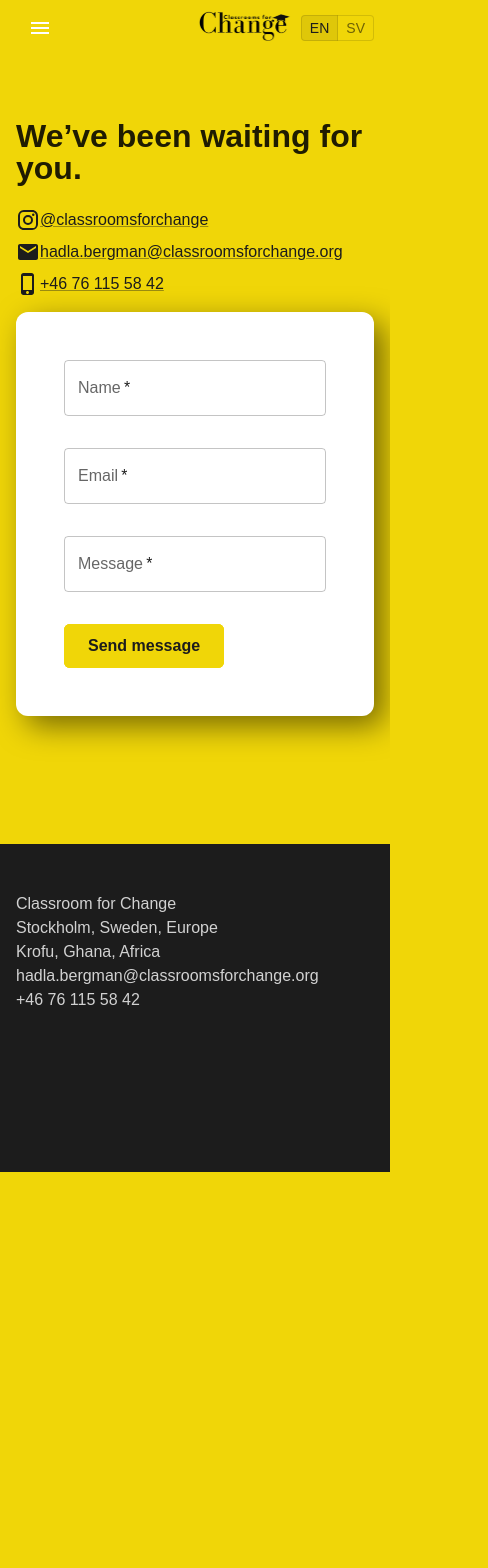
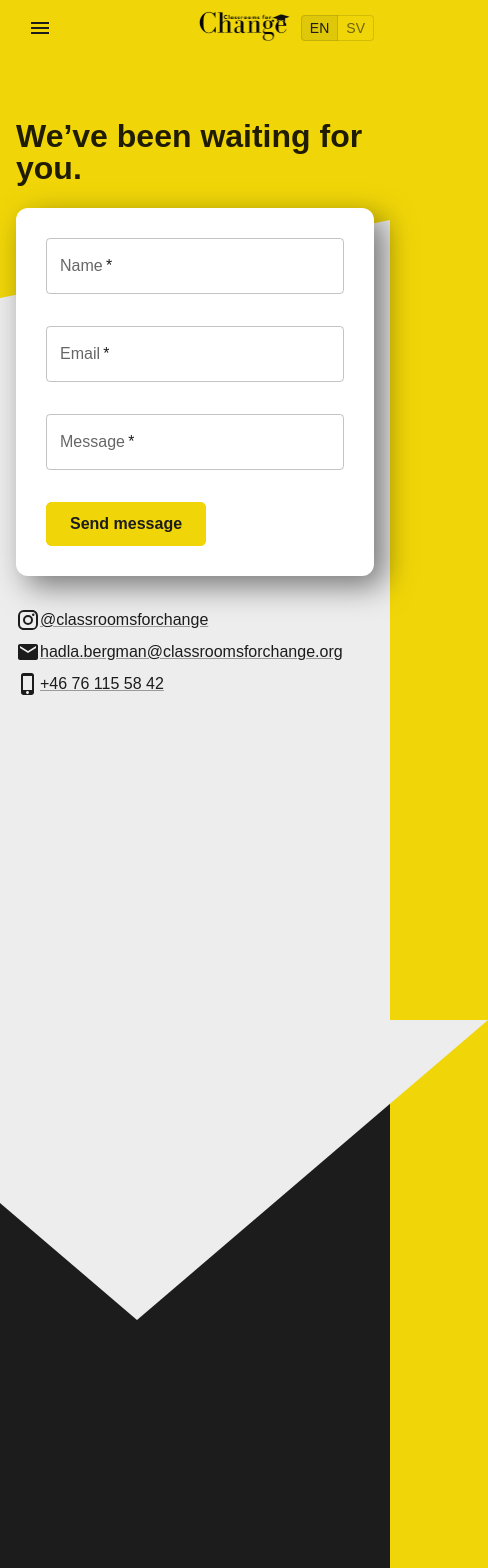
Before and after one commit to hadlabf/classrooms-for-change, a React (Create React App) app in the folder frontend/: page /contact in a window 390 px wide. Shown: the top 1568 px of the page, 488 px wide, since content can reach past the window. Before the commit the page ends 1172 px from the top, so only its background shows below. Built offline with nearby package versions, Linux system fonts and the light colour scheme; a web font is replaced by a local one.

Commit message:
feat: added background. Responsiveness.

```diff
--- a/frontend/src/App.css
+++ b/frontend/src/App.css
@@ -13,37 +13,16 @@ span.f3 {
   font-family: 'Permanent Marker', cursive;
 }
 
-.App-logo {
-  height: 40vmin;
-  pointer-events: none;
+.d-block-mobile {
+  display: none;
 }
-
-@media (prefers-reduced-motion: no-preference) {
-  .App-logo {
-    animation: App-logo-spin infinite 20s linear;
+@media only screen and (max-width: 800px) {
+  .d-block-mobile {
+    display: block;
   }
 }
-
-.App-header {
-  background-color: #282c34;
-  min-height: 100vh;
-  display: flex;
-  flex-direction: column;
-  align-items: center;
-  justify-content: center;
-  font-size: calc(10px + 2vmin);
-  color: white;
-}
-
-.App-link {
-  color: #61dafb;
-}
-
-@keyframes App-logo-spin {
-  from {
-    transform: rotate(0deg);
-  }
-  to {
-    transform: rotate(360deg);
+@media only screen and (max-width: 800px) {
+  .d-none-mobile {
+    display: none;
   }
 }
--- a/frontend/src/App.tsx
+++ b/frontend/src/App.tsx
@@ -1,10 +1,8 @@
-import React from "react";
 import { BrowserRouter as Router, Routes, Route } from "react-router-dom";
 import "./App.css";
 import "./App.scss";
 import { Navbar } from "./components/Navbar";
 import { useRoutes } from "./routes";
-import { Container } from "@mui/material";
 import { ThemeProvider } from "styled-components";
 import { ThemeConfig } from "./config/theme.config";
 import { Footer } from "./components/Footer";
@@ -31,7 +29,7 @@ function App() {
       familySecondary: "Permanent Marker, cursive",
       weight: {
         normal: 400,
-        boldSlim: 600,
+        boldSlim: 500,
         bold: 700,
       },
     },
@@ -46,7 +44,6 @@ function App() {
     <ThemeConfig>
       <ThemeProvider theme={theme}>
         <Router>
-          <Container maxWidth="xl" sx={{ minHeight: "100vh" }}>
           <Navbar />
           <Box mt={8}>
             <Routes>
@@ -55,7 +52,6 @@ function App() {
               ))}
             </Routes>
           </Box>
-          </Container>
           <Footer />
         </Router>
       </ThemeProvider>
--- a/frontend/src/components/Footer.tsx
+++ b/frontend/src/components/Footer.tsx
@@ -32,6 +32,7 @@ export const Footer = (): JSX.Element => {
 const FooterContariner = styled.footer`
   background-color: ${(props) => props.theme.colors.black} !important;
   color: ${(props) => props.theme.colors.grey08} !important;
+  margin-top: ${(props) => props.theme.spacer * 8}px;
   padding-top: ${(props) => props.theme.spacer * 8}px;
   padding-bottom: ${(props) => props.theme.spacer * 20}px;
 `;
--- a/frontend/src/components/Navbar.tsx
+++ b/frontend/src/components/Navbar.tsx
@@ -10,12 +10,14 @@ import {
   MenuItem,
   ToggleButton,
   ToggleButtonGroup,
+  Container,
 } from "@mui/material";
 import MenuIcon from "@mui/icons-material/Menu";
 import { useTranslation } from "react-i18next";
 import { Logo } from "./Logo";
 import { useNavbarRoutes } from "../routes";
 import { PrimaryLink } from "./Link";
+import { Text1 } from "./UI/Text";
 
 export const Navbar = (): JSX.Element => {
   const [anchorElNav, setAnchorElNav] = React.useState<null | HTMLElement>(null);
@@ -29,6 +31,7 @@ export const Navbar = (): JSX.Element => {
   };
 
   return (
+    <Container maxWidth="xl">
       <AppBar
         sx={{ backgroundColor: "transparent", boxShadow: "none !important" }}
         className="navbar-appbar"
@@ -56,6 +59,7 @@ export const Navbar = (): JSX.Element => {
           </Box>
         </Toolbar>
       </AppBar>
+    </Container>
   );
 };
 
@@ -104,7 +108,7 @@ const MobileNav = ({
         aria-controls="menu-appbar"
         aria-haspopup="true"
         onClick={handleOpenNavMenu}
-        color="inherit"
+        color="primary"
       >
         <MenuIcon />
       </IconButton>
@@ -129,7 +133,9 @@ const MobileNav = ({
         {useNavbarRoutes().map((route) => (
           <PrimaryLink to={route.to} key={route.to}>
             <MenuItem onClick={handleCloseNavMenu}>
-              <Typography textAlign="center">{route.text}</Typography>
+              <Text1 mb={0} color="primary" textAlign="center">
+                {route.text}
+              </Text1>
             </MenuItem>
           </PrimaryLink>
         ))}
--- a/frontend/src/components/UI/Common.tsx
+++ b/frontend/src/components/UI/Common.tsx
@@ -1,7 +1,8 @@
 import styled from "styled-components";
-import { Box, Button as ButtonUI } from "@mui/material";
+import { Box, Button as ButtonUI, Container } from "@mui/material";
 import Grid from "@mui/material/Unstable_Grid2";
 import { ReactNode } from "react";
+import { Size } from "../../config/theme.config";
 
 type ChildProp = {
   children: JSX.Element | ReactNode;
@@ -18,6 +19,22 @@ export const Col = styled.div<{
       props.py !== undefined ? props.py * props.theme.spacer : props.theme.spacer * 0}px
     ${(props) =>
       props.px !== undefined ? props.px * props.theme.spacer : props.theme.spacer * 0}px !important;
+  @media only screen and (max-width: ${Size.md}px) {
+    padding: ${(props) =>
+        props.py !== undefined ? (props.py / 2) * props.theme.spacer : props.theme.spacer * 0}px
+      ${(props) =>
+        props.px !== undefined
+          ? (props.px / 2) * props.theme.spacer
+          : props.theme.spacer * 0}px !important;
+  }
+  @media only screen and (max-width: ${Size.sm}px) {
+    padding: ${(props) =>
+        props.py !== undefined ? (props.py / 4) * props.theme.spacer : props.theme.spacer * 0}px
+      ${(props) =>
+        props.px !== undefined
+          ? (props.px / 4) * props.theme.spacer
+          : props.theme.spacer * 0}px !important;
+  }
 `;
 export const Row = styled.div<{ gap?: number }>`
   display: flex;
@@ -105,10 +122,18 @@ export const BuildingRequirements = ({ children }: ChildProp): JSX.Element => {
 type LayoutProp = {
   children: JSX.Element | ReactNode;
   direction?: "row" | "column";
+  background?: string;
 };
-
-export const Layout = ({ children, direction }: LayoutProp): JSX.Element => {
+export const Layout = ({ children, direction, background }: LayoutProp): JSX.Element => {
   return (
+    <Background>
+      <YellowBottom />
+      <Grey />
+      <GreyBottom />
+      <Black />
+      <BlackBottom />
+      {/* <Yellow /> */}
+      <Container maxWidth="xl" sx={{ minHeight: "100vh", position: "relative", zIndex: 10 }}>
         <Box
           display="flex"
           flexDirection={direction ? direction : "row"}
@@ -117,5 +142,76 @@ export const Layout = ({ children, direction }: LayoutProp): JSX.Element => {
         >
           {children}
         </Box>
+      </Container>
+    </Background>
   );
 };
+
+const Background = styled.div`
+  position: relative;
+`;
+export const BottomTriangle = styled.div`
+  z-index: 5;
+  position: absolute;
+  width: 0;
+  height: 0;
+  border-left: 50vw solid transparent;
+  border-right: 50vw solid transparent;
+`;
+export const YellowBottom = styled(BottomTriangle)`
+  top: 100px;
+  border-top: 20vw solid ${(props) => props.theme.colors.yellow};
+  border-left: none;
+  border-right: 100vw solid transparent;
+`;
+
+export const Grey = styled.div`
+  z-index: 2;
+  position: absolute;
+  width: 100vw;
+  background: ${(props) => props.theme.colors.grey};
+  height: 900px;
+  top: 100px;
+`;
+export const GreyBottom = styled(BottomTriangle)`
+  top: 900px;
+  left: -55vw;
+  border-top: 300px solid ${(props) => props.theme.colors.grey};
+  border-right: 90vw solid transparent;
+  border-left: 90vw solid transparent;
+`;
+
+export const Black = styled.div`
+  z-index: 3;
+  position: absolute;
+  width: 100vw;
+  background: ${(props) => props.theme.colors.black};
+  height: 600px;
+  top: 900px;
+`;
+export const BlackBottom = styled(BottomTriangle)`
+  top: 1500px;
+  left: -55vw;
+  border-top: 300px solid ${(props) => props.theme.colors.black};
+  border-right: 90vw solid transparent;
+  border-left: 90vw solid transparent;
+`;
+export const Yellow = styled.div`
+  z-index: 3;
+  width: 100vw;
+  background: ${(props) => props.theme.colors.yellow};
+  position: absolute;
+  height: 100vh;
+  top: 1100px;
+`;
+
+export const Fixed = styled.div`
+  width: 0;
+  height: 0;
+  position: absolute;
+  top: 100px;
+  left: 0;
+  z-index: 3;
+  border-right: 200px solid transparent;
+  border-top: 500px solid red;
+`;
--- a/frontend/src/pages/contact/Contact.tsx
+++ b/frontend/src/pages/contact/Contact.tsx
@@ -10,6 +10,8 @@ import IconInstagram from "@mui/icons-material/Instagram";
 import IconEmail from "@mui/icons-material/Markunread";
 import emailjs from "emailjs-com";
 import Swal from "sweetalert2";
+import styled from "styled-components";
+import { Size } from "../../config/theme.config";
 
 export const Contact = (): JSX.Element => {
   const { t } = useTranslation();
@@ -40,10 +42,15 @@ export const Contact = (): JSX.Element => {
   return (
     <Layout>
       <Box sx={{ flexGrow: 1 }}>
-        <Grid container spacing={2}>
-          <Grid xs={12} sm={6}>
-            <Title1 weight="bold">{t("pages.contact.title")}</Title1>
+        <Title1 sx={{ display: { xs: "block", md: "none" } }} weight="bold">
+          {t("pages.contact.title")}
+        </Title1>
+        <GridParent container spacing={2}>
+          <Grid xs={12} md={6}>
             <Stack gap={1}>
+              <Title1 sx={{ display: { xs: "none", md: "block" } }} weight="bold">
+                {t("pages.contact.title")}
+              </Title1>
               <Link href="https://www.instagram.com/classroomsforchange/" target="_blank">
                 <Box display="flex" flexDirection="row" alignItems="center">
                   <IconInstagram />
@@ -64,7 +71,7 @@ export const Contact = (): JSX.Element => {
               </Link>
             </Stack>
           </Grid>
-          <Grid xs={12} sm={6}>
+          <Grid xs={12} md={6} mb={2}>
             <Card>
               <Col py={3} px={3}>
                 <form id="contact-form" action="POST" onSubmit={handleOnSubmit}>
@@ -96,8 +103,14 @@ export const Contact = (): JSX.Element => {
               </Col>
             </Card>
           </Grid>
-        </Grid>
+        </GridParent>
       </Box>
     </Layout>
   );
 };
+
+const GridParent = styled(Grid)`
+  @media only screen and (max-width: ${Size.md}px) {
+    flex-direction: column-reverse !important;
+  }
+`;
--- a/frontend/src/pages/home/Home.tsx
+++ b/frontend/src/pages/home/Home.tsx
@@ -1,7 +1,7 @@
 import { Box, Stack } from "@mui/material";
 import { useTranslation } from "react-i18next";
 import { Text1, Title1, Title2, Title3, Title4 } from "../../components/UI/Text";
-import { Col, Card } from "../../components/UI/Common";
+import { Card, Layout } from "../../components/UI/Common";
 import Grid from "@mui/material/Unstable_Grid2";
 import AddCircleOutlineIcon from "@mui/icons-material/AddCircleOutline";
 import styled from "styled-components";
@@ -12,12 +12,14 @@ import { Link } from "react-router-dom";
 
 export const Home = (): JSX.Element => {
   return (
+    <Layout>
       <Stack gap={10}>
         <TopHeader />
         <WhoAreWe />
         <BuildingRequirements />
         <GetToKnow />
       </Stack>
+    </Layout>
   );
 };
 
@@ -66,7 +68,14 @@ const WhoAreWe = (): JSX.Element => {
       </Text1>
       <Container maxWidth="xl" sx={{ paddingInline: "0 !important" }}>
         <Card secondary>
-          <Box py={4} px={6} sx={{ flexGrow: 1 }}>
+          <Box
+            px={6}
+            sx={{
+              paddingBlock: { xs: 0.5, sm: 1, md: 2, lg: 4 },
+              paddingInline: { xs: 0.75, sm: 1.25, md: 2.5, lg: 6 },
+              flexGrow: 1,
+            }}
+          >
             <Grid container spacing={2}>
               <Grid xs={12}>
                 <Title3 weight="bold">{t("pages.home.whoAreWe.longTerm.title")}</Title3>
@@ -133,8 +142,10 @@ const BuildingRequirements = (): JSX.Element => {
           {[...Array(length)].map((item, index) => (
             <Grid xs={12} md={6} lg={5} key={index}>
               <Box display="flex" flexDirection="row" alignItems="flex-start" gap={1}>
-                <AddCircleOutlineIcon fontSize="small" sx={{ marginTop: "3px" }} />
-                {/* <AddCircleOutlineIcon fontSize="small" sx={{ color: "#F0D608" }} /> */}
+                <AddCircleOutlineIcon
+                  fontSize="small"
+                  sx={{ marginTop: "3px", color: "#F0D608" }}
+                />
                 <Text1 mb={0} color="secondary">
                   {t(`pages.home.building.li${index + 1}`)}
                 </Text1>
```
Lines whose indentation alone changed are shown as unchanged.
